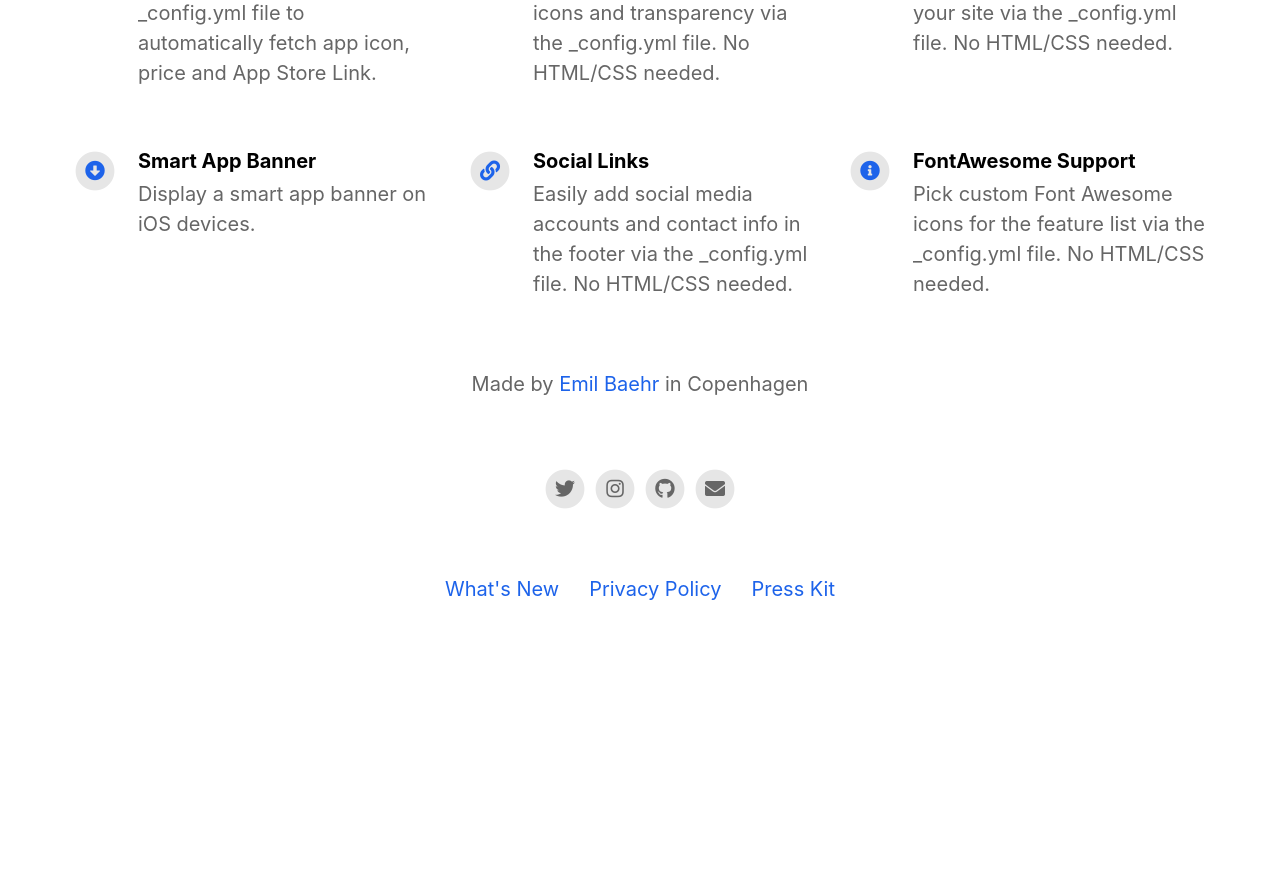
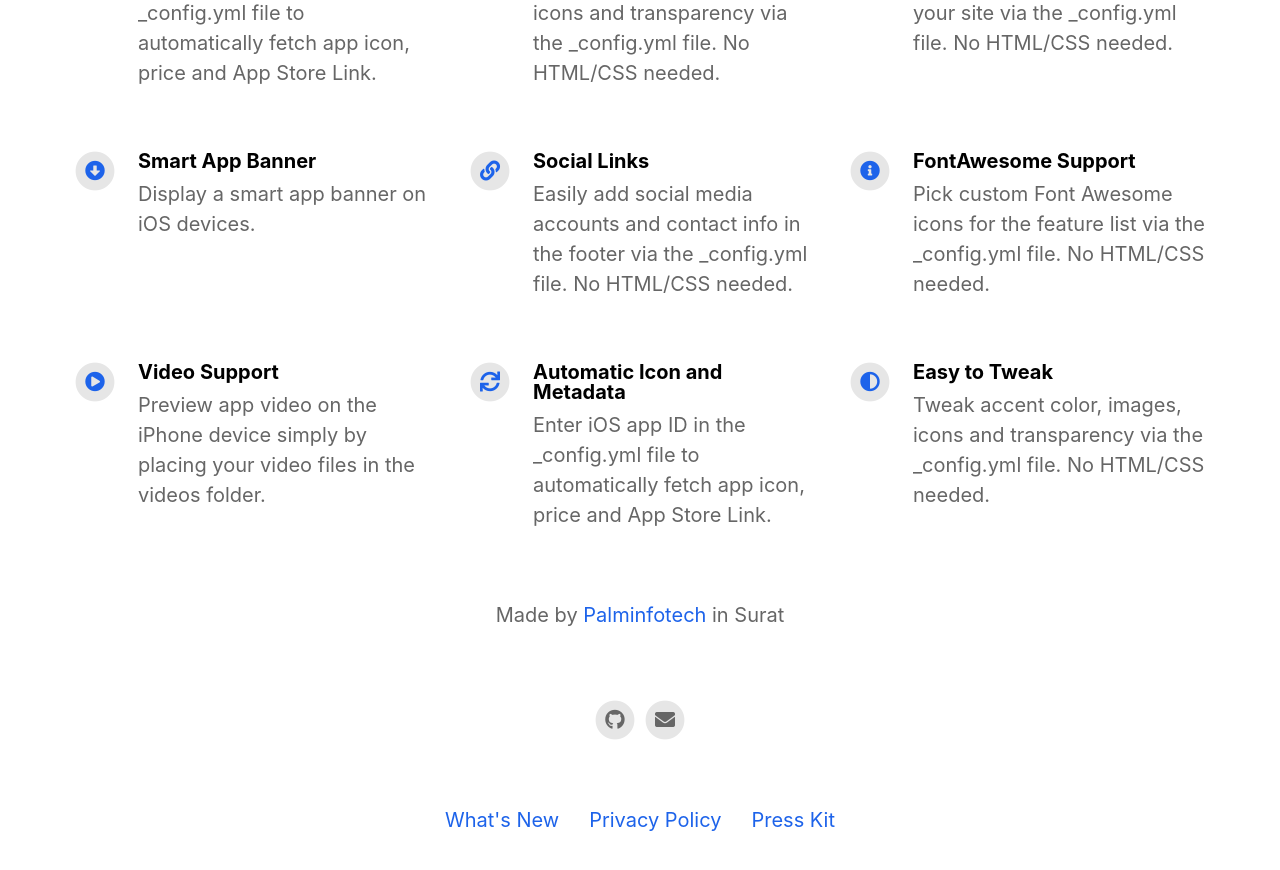
Before and after one commit to patelparthc/preview-tz, a Jekyll site: the page built from index.html, in a window 1280 px wide and 900 px high, scrolled down 1355 px. Shown: the top 870 px of the window. Built offline with Jekyll 4.4.1, drawn with Linux system fonts in a browser that asks for light colours; nearby versions of some CDN libraries; before the commit the page ends 2024 px from its top, so only the background shows below that.

Commit message:
Update _config.yml

```diff
--- a/_config.yml
+++ b/_config.yml
@@ -2,12 +2,12 @@
 page_title                                :                                           # Automatically populates with app name if not set and if iOS app ID is set. Otherwise enter manually.
 
 # App Info
-ios_app_id                                : 1234793120                                # Required. Enter iOS app ID to automatically populate name, price and icons (e.g. 718043190).
+ios_app_id                                : 1575051495                                # Required. Enter iOS app ID to automatically populate name, price and icons (e.g. 718043190).
 ios_app_country                           : us                                        # Required outside USA. Enter 2 letter country code as in https://en.wikipedia.org/wiki/ISO_3166-1_alpha-2
 
-appstore_link                             :                                           # Automatically populates if not set and if iOS app ID is set. Otherwise enter manually.
-playstore_link                            :                                           # Enter Google Play Store URL.
-presskit_download_link                    : https://emilbaehr.com                                          # Enter a link to downloadable file or (e.g. public Dropbox link to a .zip file).
+appstore_link                             : https://apps.apple.com/tt/app/tiffineatz-homemade-food/id1575051495                                          # Automatically populates if not set and if iOS app ID is set. Otherwise enter manually.
+playstore_link                            : https://play.google.com/store/apps/details?id=com.tiffineatz                                          # Enter Google Play Store URL.
+presskit_download_link                    : https://tiffineatz.com/                                          # Enter a link to downloadable file or (e.g. public Dropbox link to a .zip file).
                                                                                       # Or upload your press kit file to assets and set path accordingly (e.g. "assets/your_press_kit.zip").
 
 app_icon                                  : # assets/appicon.png                      # Automatically populates if not set and if iOS app ID is set.  Otherwise enter path to icon file manually.
@@ -20,14 +20,14 @@ enable_smart_app_banner                   : true
 
 
 # Information About Yourself
-your_name                                 : Emil Baehr
-your_link                                 : https://emilbaehr.com
-your_city                                 : Copenhagen
-email_address                             : emil.baehr@gmail.com
+your_name                                 : Palminfotech
+your_link                                 : https://tiffineatz.com
+your_city                                 : Surat
+email_address                             : parth@palminfotech.com
 facebook_username                         :
-instagram_username                        : ebaehr
-twitter_username                          : ebaehr
-github_username                           : emilbaehr
+instagram_username                        :
+twitter_username                          :
+github_username                           : https://github.com/parthpalminfotech
 youtube_username                          :
 
 
@@ -71,10 +71,17 @@ features                                  :
     description                           : Pick custom Font Awesome icons for the feature list via the _config.yml file. No HTML/CSS needed.
     fontawesome_icon_name                 : info-circle
 
-  - title                                 : # New Feature Title
-    description                           : # New Feature Description
-    fontawesome_icon_name                 : # Enter Font Awesome icon name (e.g. star). Find icons on fontawesome.com/icons.
+  - title                                 : Video Support
+    description                           : Preview app video on the iPhone device simply by placing your video files in the videos folder.
+    fontawesome_icon_name                 : play-circle
 
+  - title                                 : Automatic Icon and Metadata
+    description                           : Enter iOS app ID in the _config.yml file to automatically fetch app icon, price and App Store Link.
+    fontawesome_icon_name                 : sync
+
+  - title                                 : Easy to Tweak
+    description                           : Tweak accent color, images, icons and transparency via the _config.yml file. No HTML/CSS needed.
+    fontawesome_icon_name                 : adjust
 
 
 # Theme Settings
```
